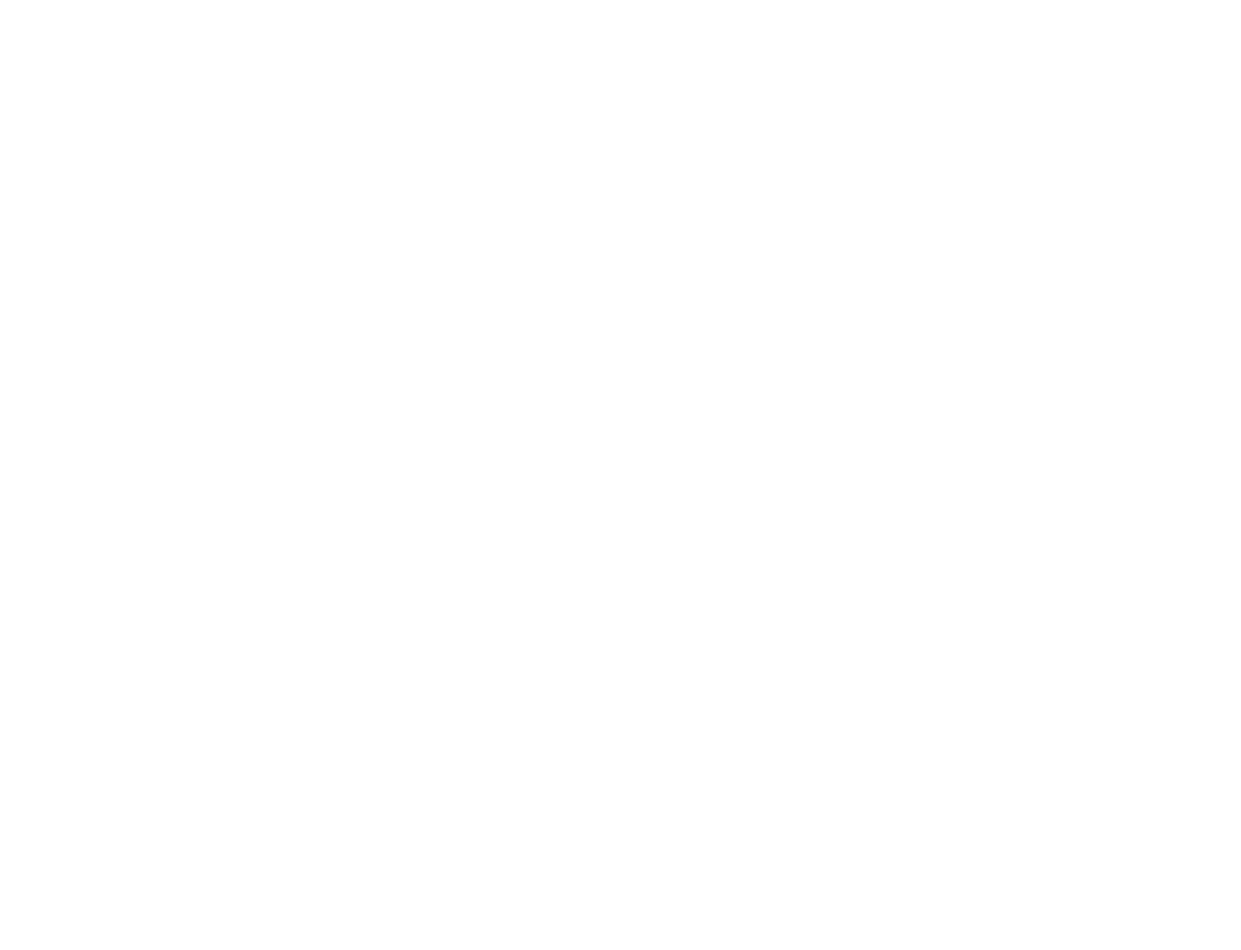
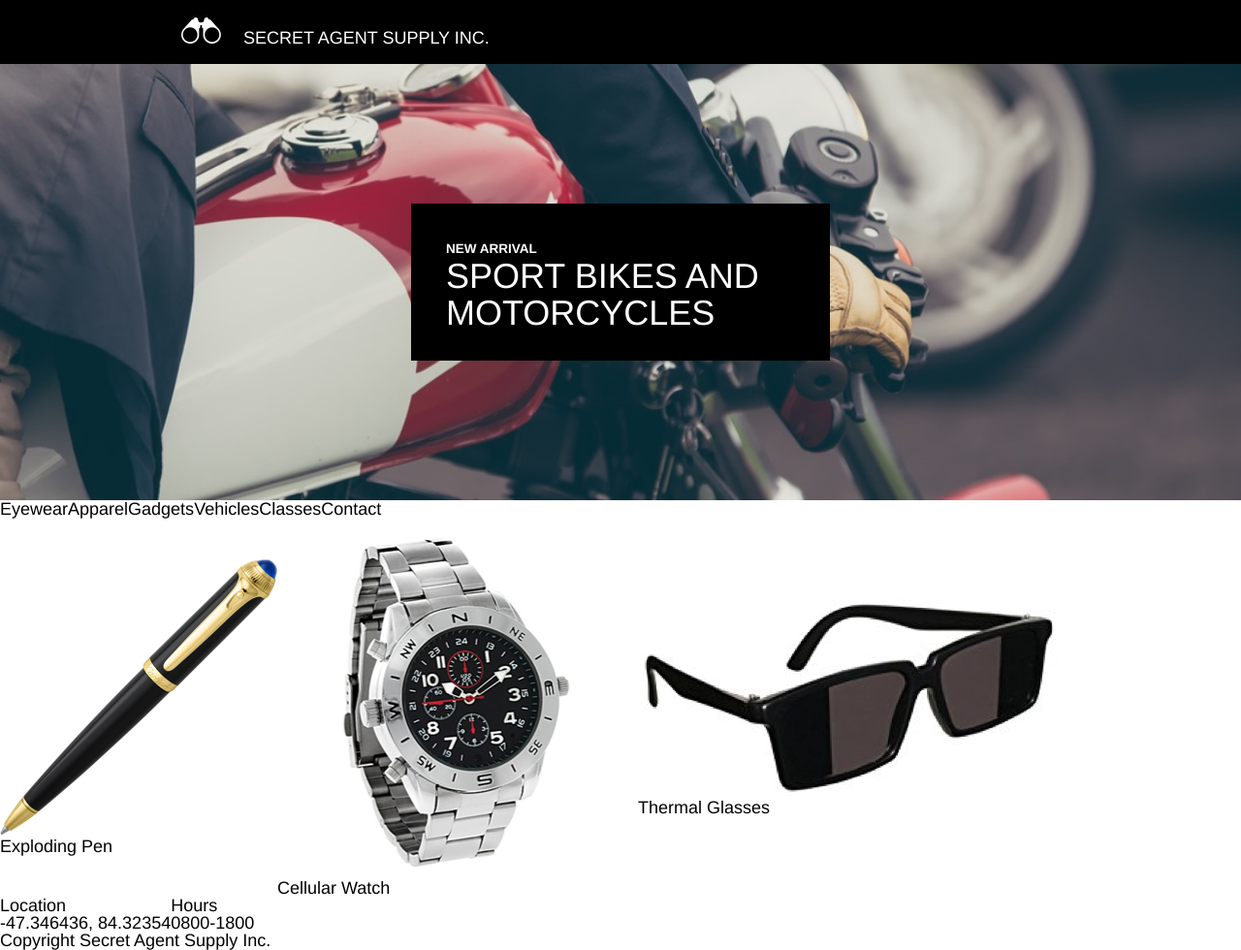
Before and after one commit to genericsn987/Secret-Agent-Supply, a plain HTML site: page index.html in a window 1280 px wide. Shown: the whole page at 97% size. Before the commit the page ends 800 px from the top, so only its background shows below. Drawn offline with Linux system fonts and the light colour scheme.

Commit message:
created terrible css that doesn't work

```diff
--- a/index.html
+++ b/index.html
@@ -8,5 +8,104 @@
     </head>
     <body>
 
+<!-- Start Header -->
+
+        <header id="company">
+            <div class="container">
+                <div class="logo">
+                    <img src="resources/images/logo.png" alt="White Binoculors Logo">
+                    <span class="siteName">Secret Agent Supply Inc.</span>
+                </div>
+            </div>
+        </header>
+
+<!-- End Header -->
+
+<!-- Start Hero -->
+
+        <section id="hero" class="flexContainer">
+            <div class="container">
+                <div class="newArrival">
+                    <div class="heading">
+                        <span>new arrival</span>
+                        <h2>SPORT BIKES AND MOTORCYCLES</h2>
+                    </div>
+                </div>
+            </div>
+        </section>
+
+<!-- End Hero -->
+
+<!-- Start Nav -->
+
+        <nav class="flexContainer">
+            <span>Eyewear</span>
+            <span>Apparel</span>
+            <span>Gadgets</span>
+            <span>Vehicles</span>
+            <span>Classes</span>
+            <span>Contact</span>
+        </nav>
+
+<!-- End Nav -->
+
+<!-- Start Products -->
+
+        <section id="products">
+
+            <div class="flexContainer">
+
+                <div class="product">
+                    <img src="resources/images/pen.png" alt="">
+                    <div class="productName">
+                        <span>Exploding Pen</span>
+                    </div>
+                </div>
+
+                <div class="product">
+                    <img src="resources/images/watch.png" alt="">
+                    <div class="productName">
+                        <span>Cellular Watch</span>
+                    </div>
+                </div>
+
+                <div class="product">
+                    <img src="resources/images/glasses.png" alt="">
+                    <div class="productName">
+                        <span>Thermal Glasses</span>
+                    </div>
+                </div>
+
+            </div>
+
+            <div class="flexContainer">
+                <div id="location">
+                    <span>Location</span>
+                    <div class="location">
+                        -47.346436, 84.32354
+                    </div>
+                </div>
+
+                <div id="hours">
+                    <span>Hours</span>
+                    <div class="hours">
+                        0800-1800
+                    </div>
+                </div>
+            </div>
+
+        </section>
+
+<!-- End Products -->
+
+<!-- Start Footer -->
+
+        <footer>
+            <span>Copyright Secret Agent Supply Inc.</span>
+        </footer>
+
+<!-- End Footer -->
+
+
     </body>
 </html>
--- a/resources/style.css
+++ b/resources/style.css
@@ -0,0 +1,88 @@
+/* Universal Styles */
+
+html {
+    font-size: 18px;
+    font-family: Helvetica;
+}
+
+.flexContainer {
+    display:flex;
+    align-items: center;
+}
+
+.container {
+    max-width: 960px;
+    margin: 0 auto;
+}
+
+/* Header */
+
+#company {
+    background-color: black;
+    color: white;
+}
+
+.logo {
+    align-items: left;
+    width: 960px;
+    padding: 1rem;
+}
+
+.logo img {
+    padding-right: 1rem;
+    padding-left: 0.5rem;
+    align-content: center;
+    align-items: center;
+    height: 1.5rem;
+}
+
+.siteName {
+    padding-top: 0.66rem;
+    padding-bottom: 0.66rem;
+    text-transform: uppercase;
+}
+
+#company .container {
+    display: flex;
+    align-items: center;
+}
+
+/* Hero */
+
+#hero {
+    background-image: url(images/moto.jpg);
+    background-repeat: no-repeat;
+    background-position: center;
+    background-size: cover;
+    height: 25rem;
+    display: flex;
+    justify-content: flex-start;
+}
+
+.newArrival {
+    display:flex;
+    background-color: black;
+    color: white;
+    text-transform: uppercase;
+    width: 20rem;
+    height: 5rem;
+    padding: 2rem;
+    text-align: left;
+}
+
+.heading {
+
+}
+
+.heading span {
+    font-size: .75rem;
+    line-height: 1rem;
+    font-weight: bold;
+}
+
+.heading h2 {
+    font-size: 2rem;
+    line-height: 2.125rem;
+}
+
+/* Nav */
```
Also changed, not shown: resources/images/glasses.png (added), resources/images/logo.png (added), resources/images/moto.jpg (added), resources/images/pen.png (added), resources/images/watch.png (added).
